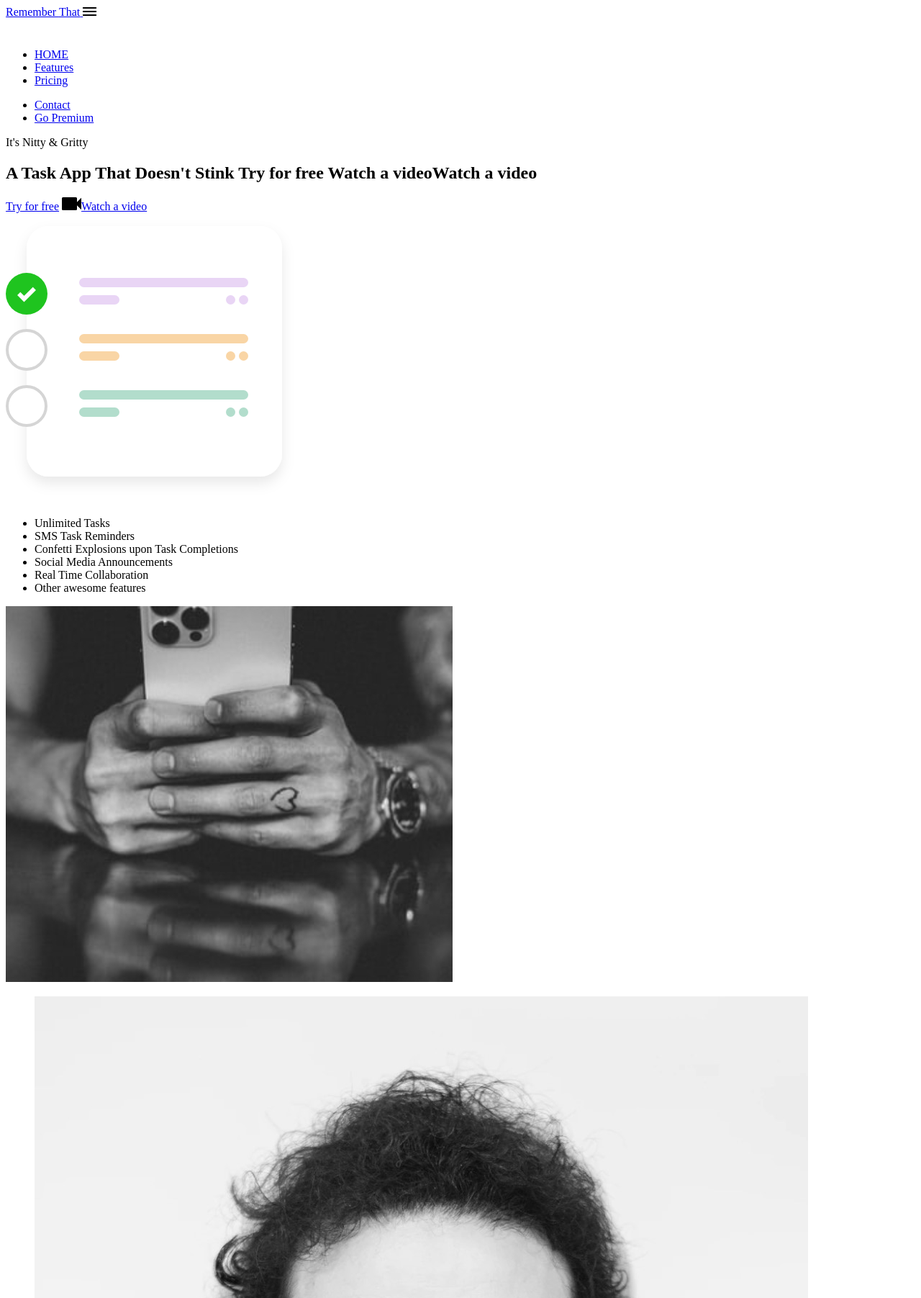
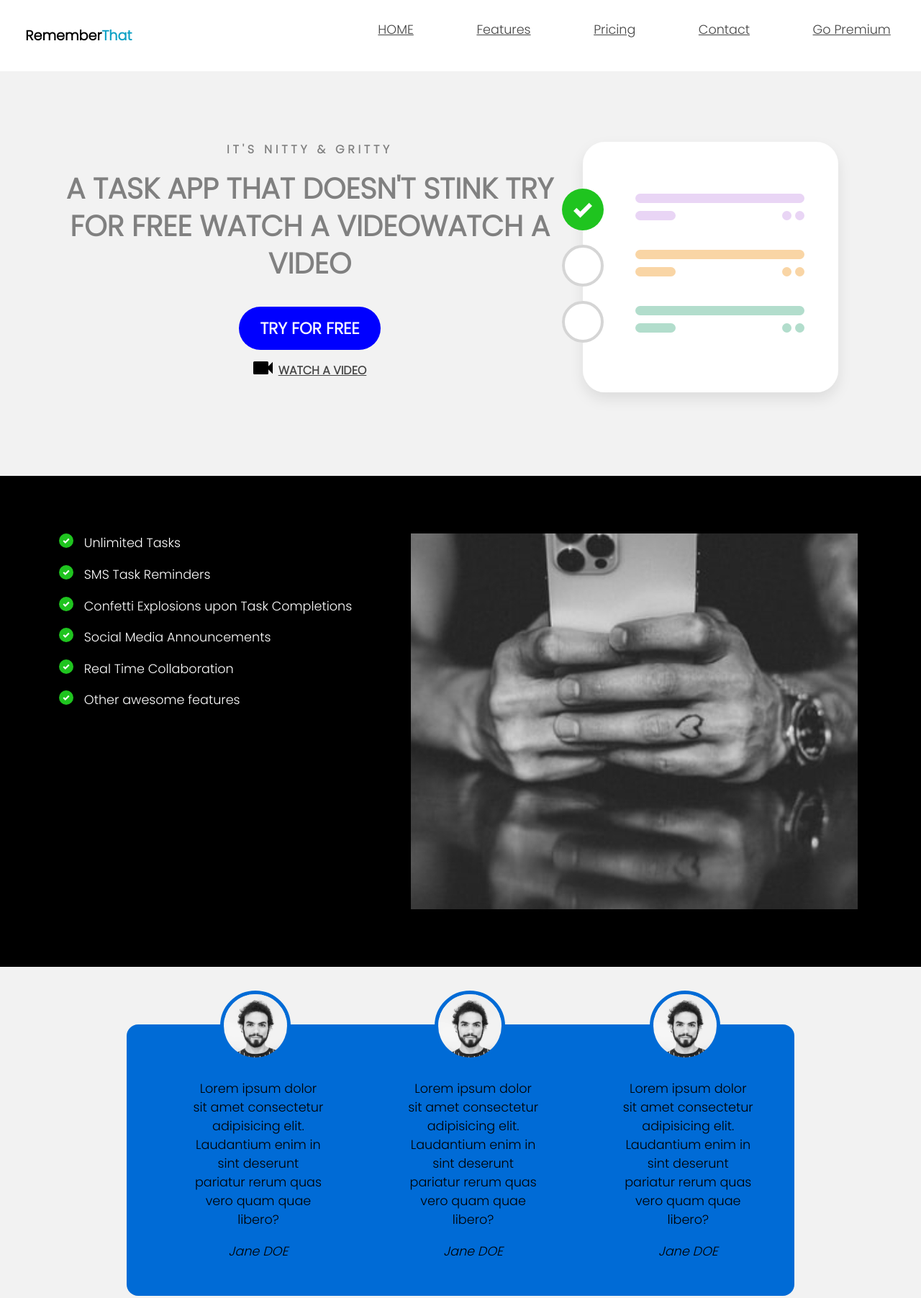
Before and after one commit to muhammedfurkanfiruz/html-css-training, a plain HTML site: page index.html in a window 1280 px wide. Shown: the top 1803 px of the page at 72% size. Drawn offline with Linux system fonts and the light colour scheme.

Commit message:
css page of project was created and added

```diff
--- /dev/null
+++ b/css/main.css
@@ -0,0 +1,204 @@
+@import url('https://fonts.googleapis.com/css2?family=Poppins:wght@300&display=swap');
+
+body{
+    background-color: #f2f2f2;
+    margin: 0;
+    font-family:  'Poppins', sans-serif;
+
+}
+.navbar{
+    background-color: white;
+    padding: 1em;
+
+
+
+}
+.navbar > li {
+    display:inline-block;
+}
+.logo{
+    background-color: white;
+    text-decoration: none;
+    padding: 1em;
+    font-weight: bold;
+    color: black;
+    font-size: 1.2em;
+
+}
+span{
+   color: rgb(14, 161, 197);
+}
+nav {
+    display: flex;
+    flex-direction: row;
+    align-items: center;
+    justify-content: center;
+}
+.primary-nav{
+    display: flex;
+    flex-direction: row;
+    justify-content: space-around;
+    align-items: center;
+    width: 50rem;
+}
+
+.container{
+    display: flex;
+    place-content: space-between;
+}
+.mobile-menu{
+    cursor: pointer;
+}
+a{
+    color: #444444;
+}
+ul{
+    list-style-type: none;
+    padding: 0;
+    margin: 0;
+}
+section{
+    padding: 5em;
+}
+.hero{
+    text-align: center;
+}
+.left-col{
+    text-transform: uppercase;
+    font-weight: bold;
+    color: gray;
+
+}
+.subhead{
+    text-transform: uppercase;
+    font-weight: bold;
+    color: gray;
+    letter-spacing: .3em;
+
+
+}
+h1{
+    font-size: 2.5em;
+    line-height: 1.3em;
+    margin-top: .2em;
+}
+.primary-cta{
+    background-color: blue;
+    color: white;
+    text-decoration: none;
+    padding: .6em 1.3em;
+    font-size: 1.4em;
+    border-radius: 5em;
+    font-weight: bold;
+    display: inline-block;
+}
+.watch-video-cta{
+    display: block;
+    margin-top: 1em;
+
+}
+img{
+    margin-right: .5em;
+}
+.hero-img{
+    width:70%;
+    margin-top: 3em;
+}
+.features-section{
+    background-color: black;
+    color: white;
+
+}
+ul.features-list{
+    margin: 0;
+    padding-left: .1em;
+}
+
+li {
+    font-size: 1.1em;
+    margin-bottom: 1em;
+    margin-left: 2em;
+    position: relative;
+
+
+}
+.features-list>li::before{
+
+    content: '';
+    left: -2em;
+    position: absolute;
+    width: 20px;
+    height: 20px;
+    background-image: url(/images/bullet.svg);
+    background-size: contain;
+    margin-right: .5em;
+}
+.unorderedsecondlist {
+    display: flex;
+    flex-direction: row;
+    align-items: center;
+    justify-content: space-around;
+    background: #006BD6;
+    text-align: center;
+    padding: 2em 1em;
+    width: 80%;
+    margin: 0 auto 5em auto;
+    border-radius: 1em;
+}
+.unorderedsecondlist > li > img{
+    width: 5em;
+    height: 5em;
+    border: 5px solid #006BD6;
+    border-radius: 50%;
+    margin-top: -4.5em;
+}
+h2 {
+    font-size: 2em;
+}
+
+label {
+    display: block;
+    font-size: 1.2em;
+    margin-bottom: .5em;
+}
+input, textarea {
+    width: 100%;
+    padding: .8em;
+    margin-bottom: 1em;
+    border-radius: .3em;
+    border: 1px solid gray;
+    box-sizing: border-box;
+}
+input[type="submit"] {
+    background-color: green;
+    color: white;
+    font-weight: bold;
+    font-size: 1.3em;
+    border: none;
+    margin-bottom: 5em;
+    border-radius: 5em;
+    display: inline-block;
+    padding: .8em 2em;
+    width: unset;
+    cursor: pointer;
+}
+iframe {
+    width: 150%;
+    height: 300px;
+}
+
+nav.menu-btn {
+    display: block;
+}
+.contact-left{
+    margin : 0 ;
+    padding:0;
+    position:relative;
+    left: 20px;
+
+}
+.contact-right{
+    width: 40%;
+    margin-top: 75px;
+   margin-right:    270px;
+}
--- a/index.html
+++ b/index.html
@@ -5,23 +5,20 @@
     <meta http-equiv="X-UA-Compatible" content="IE=edge">
     <meta name="viewport" content="width=device-width, initial-scale=1.0">
     <title>HTML- CSS TRAINING</title>
+    <link rel="stylesheet" href="css/main.css">
 </head>
 <body>
     <div class="navbar">
         <div class="container">
-            <a class="logo" href="#"> Remember <span>That</span> </a>
-                <img id="mobile-cta" class="mobile-menu" src="images/menu.svg" alt="open navigator">
+            <a class="logo" href="#"> Remember<span>That</span> </a>
+
                 <nav>
-                    <img id="mobile-exit" class="mobile-menu-exit" src="images/exit.svg" alt="close navigaton">
                     <ul class="primary-nav">
                         <li class="current"> <a href="#">HOME</a></li>
                         <li><a href="#">Features</a></li>
                         <li><a href="#">Pricing</a></li>
-                    </ul>
-                    <ul class="secondary-nav">
                         <li><a href="#"> Contact</a></li>
                         <li class="go-premium-cta"><a href="#">Go Premium</a></li>
-
                     </ul>
                 </nav>
 
@@ -31,7 +28,7 @@
     <section class="hero">
         <div class="container">
             <div class="left-col">
-                <p class="suphead">It's Nitty &amp; Gritty  </p>
+                <p class="subhead">It's Nitty &amp; Gritty  </p>
                 <h1>A Task App That Doesn't Stink
                     Try for free Watch a videoWatch a video
                     </h1>
@@ -60,7 +57,7 @@
     </section>
     <section class="testimonials-section">
         <div class="container">
-            <ul>
+            <ul class="unorderedsecondlist">
                 <li>
                     <img src="images/person.jpg" alt="person">
                     <blockquote>Lorem ipsum dolor sit amet consectetur adipisicing elit. Laudantium enim in sint deserunt pariatur rerum quas vero quam quae libero?</blockquote>
@@ -81,9 +78,9 @@
 
     </section>
 
-    <section class="contact-session">
+    <section class="contact-section">
         <div class="container">
-            <div class="contact-left"></div>
+            <div class="contact-left">
             <h2>Contact</h2>
             <form action="">
                 <label for="name">Name</label>
@@ -93,8 +90,9 @@
                     </textarea>
                  <input type="submit" class="send-message-cta" value="send message">
             </form>
+        </div>
             <div class="contact-right">
-                <iframe src="https://www.google.com/maps/embed?pb=!1m18!1m12!1m3!1d26430.393553120906!2d-118.43209796322542!3d34.10028430183922!2m3!1f0!2f0!3f0!3m2!1i1024!2i768!4f13.1!3m3!1m2!1s0x80c2bc35fbd217ef%3A0xcf1ef9352700d95c!2sBeverly%20Hills%2C%20CA%2090210!5e0!3m2!1sen!2sus!4v1611702818717!5m2!1sen!2sus" width="600" height="450" frameborder="0" style="border:0;" allowfullscreen="" aria-hidden="false" tabindex="0"></iframe>
+                <iframe src="https://www.google.com/maps/embed?pb=!1m18!1m12!1m3!1d26430.393553120906!2d-118.43209796322542!3d34.10028430183922!2m3!1f0!2f0!3f0!3m2!1i1024!2i768!4f13.1!3m3!1m2!1s0x80c2bc35fbd217ef%3A0xcf1ef9352700d95c!2sBeverly%20Hills%2C%20CA%2090210!5e0!3m2!1sen!2sus!4v1611702818717!5m2!1sen!2sus" width="800" height="650" frameborder="0" style="border:0;" allowfullscreen="" aria-hidden="false" tabindex="0"></iframe>
             </div>
         </div>
 
```
